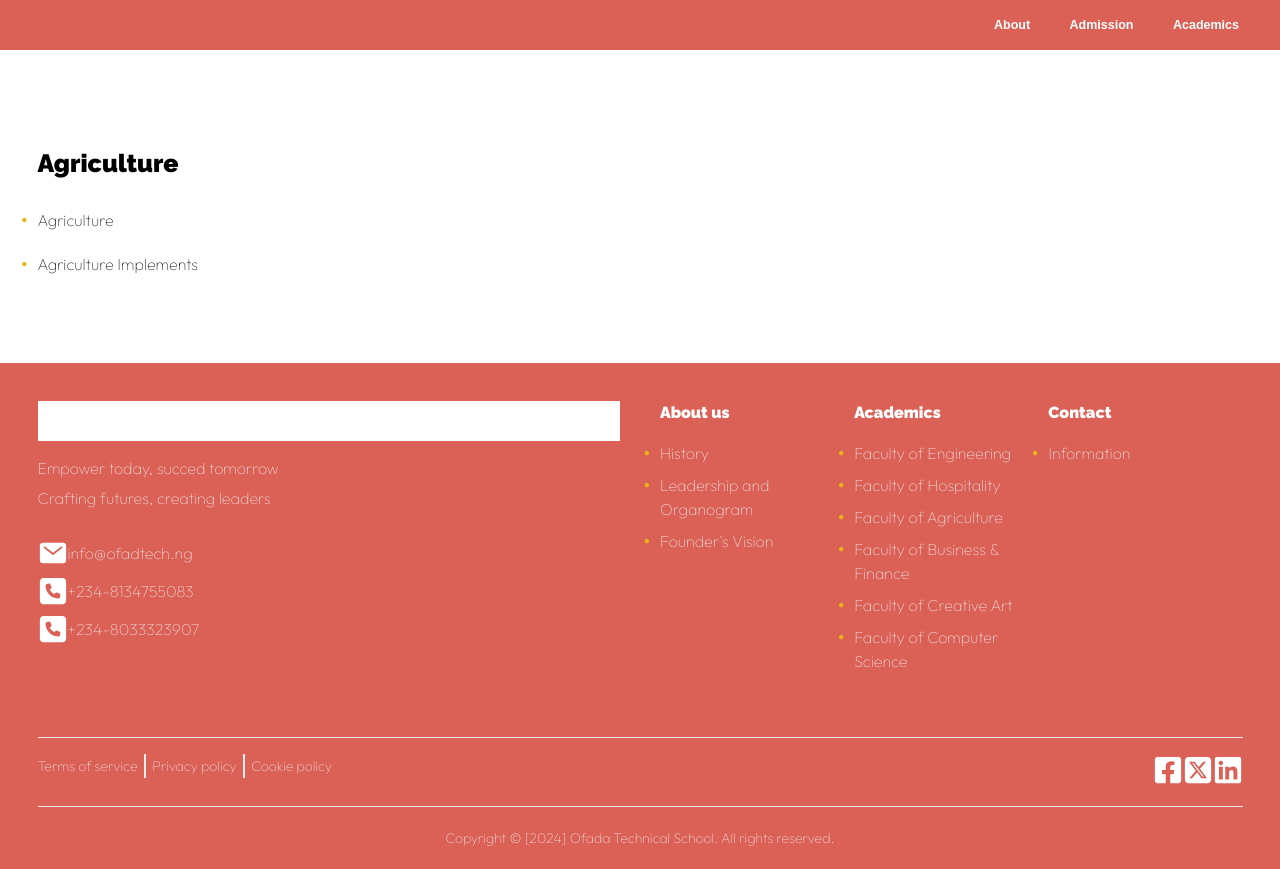
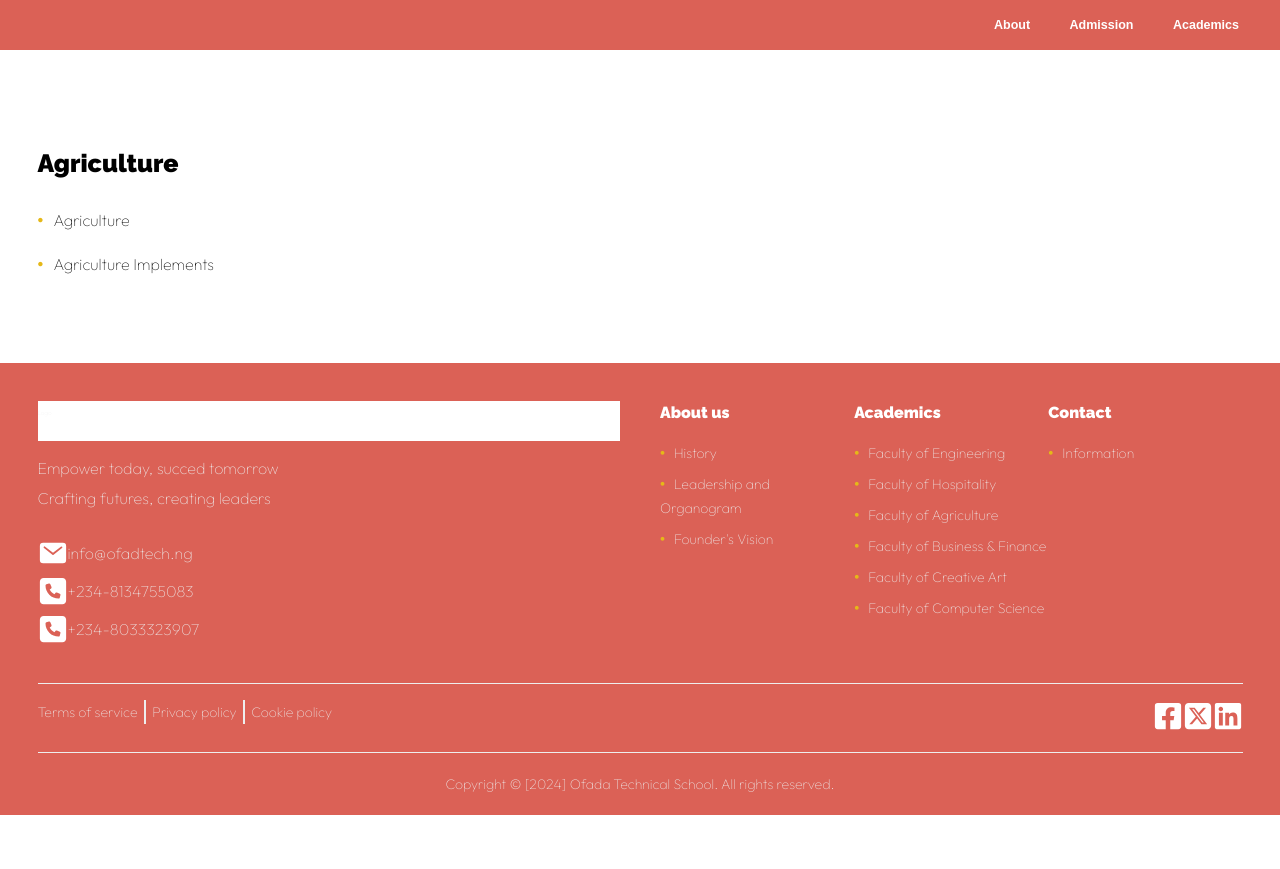
Before and after one commit to ishuacharis/ofadatech, a Next.js app: page /academics/agriculture in a window 1280 px wide. After the commit the page ends 815 px from the top, so only its background shows below. Built offline with nearby package versions, Linux system fonts and the light colour scheme.

Commit message:
Fix list style

```diff
--- a/src/app/_ui/components/Footer/Footer.module.css
+++ b/src/app/_ui/components/Footer/Footer.module.css
@@ -54,7 +54,7 @@
 }
 
 .quick_link_item li {
-  font-size: 1.6rem;
+  font-size: 1.4rem;
   margin-bottom: 0.5em;
 }
 
@@ -64,7 +64,6 @@
   font-weight: bold;
   display: inline-block;
   width: 1em;
-  margin-left: -1em;
 }
 
 .quick_link_item li a {
--- a/src/app/_ui/components/FounderVision/FounderVision.module.css
+++ b/src/app/_ui/components/FounderVision/FounderVision.module.css
@@ -1,8 +1,3 @@
-.vision {
-  /* margin-block: 6em; */
-  /* padding-inline: 3em; */
-}
-
 .vision_header h2 {
   margin-bottom: 1em;
   text-align: center;
--- a/src/app/academics/[slug]/page.module.css
+++ b/src/app/academics/[slug]/page.module.css
@@ -19,5 +19,4 @@
   font-weight: bold;
   display: inline-block;
   width: 1em;
-  margin-left: -1em;
 }
--- a/src/app/admission/requirements/page.module.css
+++ b/src/app/admission/requirements/page.module.css
@@ -1,6 +1,3 @@
-.main {
-  padding-block: 4rem;
-}
 
 .main h1 {
   margin-bottom: 4rem;
```
